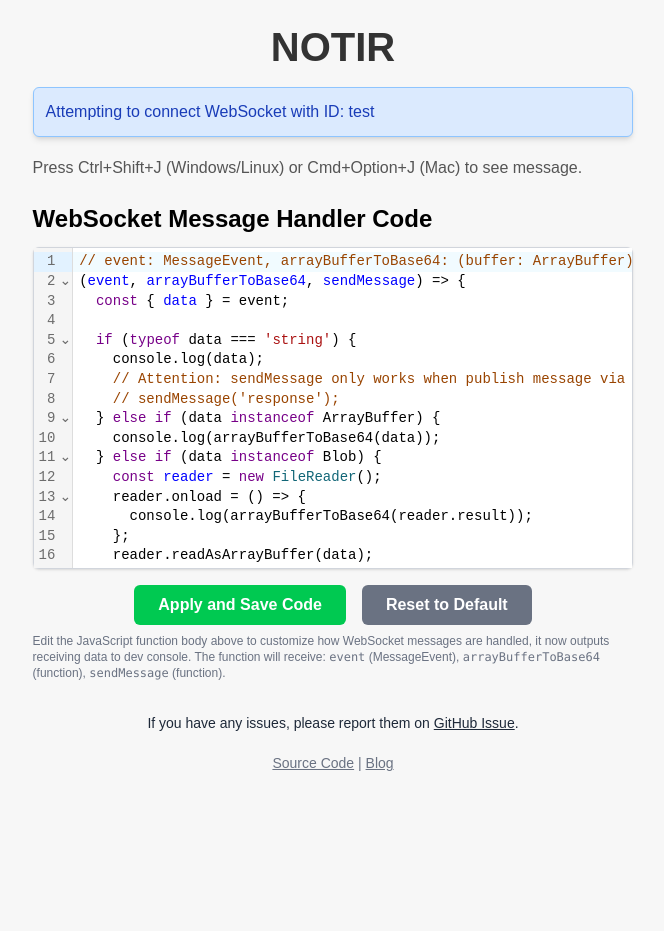
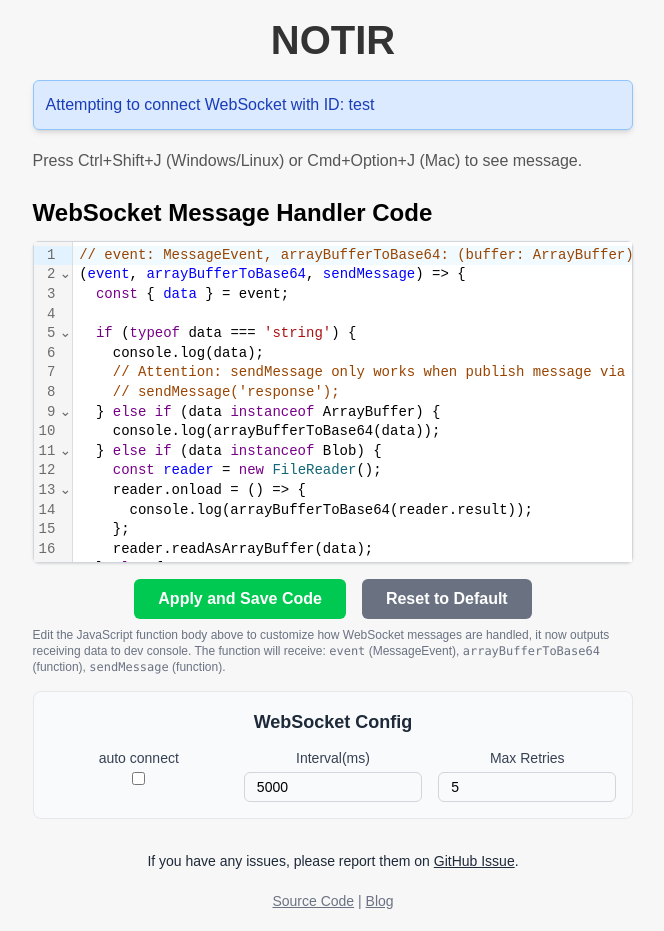
Before and after one commit to timzaak/notir, a React (Vite) app in the folder frontend/: page / in a window 1280 px wide. Shown: the whole page, without its empty margins (307-971 px from the left). Before the commit the page ends 800 px from the top, so only its background shows below. Built offline with nearby package versions, Linux system fonts and the light colour scheme; no server answers.

Commit message:
websocket add auto connect config

```diff
--- a/frontend/src/App.tsx
+++ b/frontend/src/App.tsx
@@ -1,5 +1,7 @@
 import { useEffect, useState, useRef, useCallback } from 'react';
 import CodeEditor from './components/CodeEditor';
+import WebSocketConfigComponent from './components/WebSocketConfig';
+import {type WebSocketConfig, WebSocketManager} from './utils/WebSocketManager';
 
 const arrayBufferToBase64 = (buffer: ArrayBuffer): string => {
   const bytes = new Uint8Array(buffer);
@@ -28,7 +30,6 @@ const defaultWsMessageHandler = (event: MessageEvent) => {
   }
 };
 
-// 默认编辑器代码
 const defaultEditorCode = `// event: MessageEvent, arrayBufferToBase64: (buffer: ArrayBuffer) => string, sendMessage: (message: string | ArrayBufferLike | Blob | ArrayBufferView) => void
 (event, arrayBufferToBase64, sendMessage) => {
   const { data } = event;
@@ -60,12 +61,35 @@ function App() {
   const [isApplyingCode, setIsApplyingCode] = useState(false);
   const [versionInfo, setVersionInfo] = useState('');
 
-  const ws = useRef<WebSocket | null>(null);
+  const [wsConfig, setWsConfig] = useState<WebSocketConfig>(() => {
+    const savedConfig = localStorage.getItem('wsConfig');
+    if (savedConfig) {
+      try {
+        return JSON.parse(savedConfig);
+      } catch {
+        console.warn('Failed to parse saved WebSocket config, using defaults');
+      }
+    }
+    return {
+      enableReconnect: false,
+      reconnectInterval: 5000,
+      maxReconnectAttempts: 5
+    };
+  });
+
+  const wsManager = useRef<WebSocketManager | null>(null);
   const wsMessageHandlerRef = useRef(wsMessageHandler);
 
   useEffect(() => {
     wsMessageHandlerRef.current = wsMessageHandler;
   }, [wsMessageHandler]);
+
+  // 处理WebSocket配置变更
+  const handleConfigChange = useCallback((newConfig: WebSocketConfig) => {
+    setWsConfig(newConfig);
+    wsManager.current?.setConfig(newConfig);
+    localStorage.setItem('wsConfig', JSON.stringify(newConfig));
+  }, []);
 
   // 编译并应用 WebSocket 消息处理器代码
   const compileAndApplyCode = useCallback(async (codeToApply: string, isInitialLoad = false) => {
@@ -83,8 +107,8 @@ function App() {
       );
 
       const createSendMessage = () => (message: string | ArrayBufferLike | Blob | ArrayBufferView) => {
-        if (ws.current?.readyState === WebSocket.OPEN) {
-          ws.current.send(message);
+        if (wsManager.current?.readyState === WebSocket.OPEN) {
+          wsManager.current.send(message);
         } else {
           console.error("WebSocket is not connected.");
         }
@@ -144,26 +168,31 @@ function App() {
     }
 
     setStatusMessage(`Attempting to connect WebSocket with ID: ${id}`);
-    ws.current = new WebSocket(`/sub?id=${id}`);
 
-    ws.current.onopen = () => {
+    wsManager.current?.close()
+
+    wsManager.current = new WebSocketManager(`/sub?id=${id}`, wsConfig);
+
+    wsManager.current.onOpen(() => {
       setStatusMessage(`Connected with ID: ${id}`);
       console.log(`WebSocket connected with ID: ${id}`);
-    };
+    });
 
-    ws.current.onmessage = (event) => wsMessageHandlerRef.current(event);
+    wsManager.current.onMessage((event) => wsMessageHandlerRef.current(event));
 
-    ws.current.onclose = (event) => {
+    wsManager.current.onClose((event) => {
       setStatusMessage(`Disconnected. ID: ${id}. Error Code: ${event.code}, Reason: ${event.reason || 'N/A'}`);
-    };
+    });
 
-    ws.current.onerror = (error) => {
+    wsManager.current.onError((error) => {
       setStatusMessage(`WebSocket Error with ID: ${id}. See console for details.`);
       console.error(`WebSocket Error with ID: ${id}:`, error);
-    };
+    });
+
+    wsManager.current.connect();
 
     return () => {
-      ws.current?.close();
+      wsManager.current?.close();
     };
   }, []);
 
@@ -193,12 +222,18 @@ function App() {
           Press Ctrl+Shift+J (Windows/Linux) or Cmd+Option+J (Mac) to see message.
         </p>
       </div>
+
       <CodeEditor
         code={editorCode}
         setCode={setEditorCode}
         submitCode={handleCodeSubmit}
         resetCode={resetCode}
         isLoading={isApplyingCode}
+      />
+      <div className="mt-4"></div>
+      <WebSocketConfigComponent
+          config={wsConfig}
+          onConfigChange={handleConfigChange}
       />
       <footer className="mt-8 text-sm text-gray-500">
         <p className='text-gray-800'>If you have any issues, please report them on <a href="https://github.com/timzaak/notir/issues?utm_source=notir" target="_blank" rel="noopener noreferrer" className="underline hover:text-gray-700">GitHub Issue</a>.</p>
--- /dev/null
+++ b/frontend/src/components/WebSocketConfig.tsx
@@ -0,0 +1,75 @@
+import React from 'react';
+import type { WebSocketConfig } from '../utils/WebSocketManager';
+
+interface WebSocketConfigProps {
+  config: WebSocketConfig;
+  onConfigChange: (config: WebSocketConfig) => void;
+}
+
+const WebSocketConfigComponent: React.FC<WebSocketConfigProps> = ({
+  config,
+  onConfigChange,
+}) => {
+  const handleConfigChange = (field: keyof WebSocketConfig, value: boolean | number) => {
+    onConfigChange({
+      ...config,
+      [field]: value
+    });
+  };
+
+  return (
+    <div className="bg-gray-50 border border-gray-200 rounded-lg p-4 mb-5">
+      <h3 className="text-lg font-semibold mb-3 text-gray-800">WebSocket Config</h3>
+
+      <div className="grid grid-cols-1 md:grid-cols-3 gap-4">
+
+        <div className="flex flex-col space-y-1 items-center">
+          <label htmlFor="enableReconnect" className="text-sm font-medium text-gray-700">
+            auto connect
+          </label>
+          <input
+            type="checkbox"
+            id="enableReconnect"
+            checked={config.enableReconnect}
+            onChange={(e) => handleConfigChange('enableReconnect', e.target.checked)}
+            className="text-blue-600 bg-gray-100 border-gray-300 rounded focus:ring-blue-500 focus:ring-2 disabled:opacity-50"
+          />
+
+        </div>
+
+        <div className="flex flex-col space-y-1">
+          <label htmlFor="reconnectInterval" className="text-sm font-medium text-gray-700">
+            Interval(ms)
+          </label>
+          <input
+            type="number"
+            id="reconnectInterval"
+            min="1000"
+            max="30000"
+            step="1000"
+            value={config.reconnectInterval}
+            onChange={(e) => handleConfigChange('reconnectInterval', parseInt(e.target.value) || 3000)}
+            className="px-3 py-1 text-sm border border-gray-300 rounded-md focus:outline-none focus:ring-2 focus:ring-blue-500 focus:border-transparent disabled:opacity-50 disabled:bg-gray-100"
+          />
+        </div>
+
+        <div className="flex flex-col space-y-1">
+          <label htmlFor="maxReconnectAttempts" className="text-sm font-medium text-gray-700">
+            Max Retries
+          </label>
+          <input
+            type="number"
+            id="maxReconnectAttempts"
+            min="1"
+            max="20"
+            value={config.maxReconnectAttempts}
+            onChange={(e) => handleConfigChange('maxReconnectAttempts', parseInt(e.target.value) || 5)}
+            className="px-3 py-1 text-sm border border-gray-300 rounded-md focus:outline-none focus:ring-2 focus:ring-blue-500 focus:border-transparent disabled:opacity-50 disabled:bg-gray-100"
+          />
+        </div>
+      </div>
+    </div>
+  );
+};
+
+export default WebSocketConfigComponent;
--- /dev/null
+++ b/frontend/src/utils/WebSocketManager.ts
@@ -0,0 +1,109 @@
+export interface WebSocketConfig {
+  enableReconnect: boolean;
+  reconnectInterval: number; // in milliseconds
+  maxReconnectAttempts: number;
+}
+
+export class WebSocketManager {
+  private ws: WebSocket | null = null;
+  private url: string;
+  private config: WebSocketConfig;
+  private reconnectAttempts = 0;
+  private reconnectTimer: number | null = null;
+  private isManualClose = false;
+
+  // Event handlers
+  private onOpenHandler?: () => void;
+  private onMessageHandler?: (event: MessageEvent) => void;
+  private onCloseHandler?: (event: CloseEvent) => void;
+  private onErrorHandler?: (error: Event) => void;
+
+  constructor(url: string, config: WebSocketConfig) {
+    this.url = url;
+    this.config = config;
+  }
+
+  setConfig(config: WebSocketConfig) {
+    this.config = config
+  }
+
+
+  connect(): void {
+    if (this.ws?.readyState === WebSocket.OPEN) {
+      return;
+    }
+
+    this.isManualClose = false;
+    this.ws = new WebSocket(this.url);
+
+    this.ws.onopen = () => {
+      this.reconnectAttempts = 0;
+      this.onOpenHandler?.();
+    };
+
+    this.ws.onmessage = (event) => {
+      this.onMessageHandler?.(event);
+    };
+
+    this.ws.onclose = (event) => {
+      this.onCloseHandler?.(event);
+      if (!this.isManualClose && this.config.enableReconnect && this.reconnectAttempts < this.config.maxReconnectAttempts) {
+        this.scheduleReconnect();
+      }
+    };
+
+    this.ws.onerror = (error) => {
+      this.onErrorHandler?.(error);
+    };
+  }
+
+  private scheduleReconnect(): void {
+    if (this.reconnectTimer) {
+      clearTimeout(this.reconnectTimer);
+    }
+
+    this.reconnectTimer = setTimeout(() => {
+      this.reconnectAttempts++;
+      console.debug(`WebSocket reconnect attempt ${this.reconnectAttempts}/${this.config.maxReconnectAttempts}`);
+      this.connect();
+    }, this.config.reconnectInterval);
+  }
+
+  send(message: string | ArrayBufferLike | Blob | ArrayBufferView): void {
+    if (this.ws?.readyState === WebSocket.OPEN) {
+      this.ws.send(message);
+    } else {
+      console.error("WebSocket is not connected.");
+    }
+  }
+
+  close(): void {
+    this.isManualClose = true;
+    if (this.reconnectTimer) {
+      clearTimeout(this.reconnectTimer);
+      this.reconnectTimer = null;
+    }
+    this.ws?.close();
+  }
+
+  get readyState(): number | undefined {
+    return this.ws?.readyState;
+  }
+
+  // Event handler setters
+  onOpen(handler: () => void): void {
+    this.onOpenHandler = handler;
+  }
+
+  onMessage(handler: (event: MessageEvent) => void): void {
+    this.onMessageHandler = handler;
+  }
+
+  onClose(handler: (event: CloseEvent) => void): void {
+    this.onCloseHandler = handler;
+  }
+
+  onError(handler: (error: Event) => void): void {
+    this.onErrorHandler = handler;
+  }
+}
```
